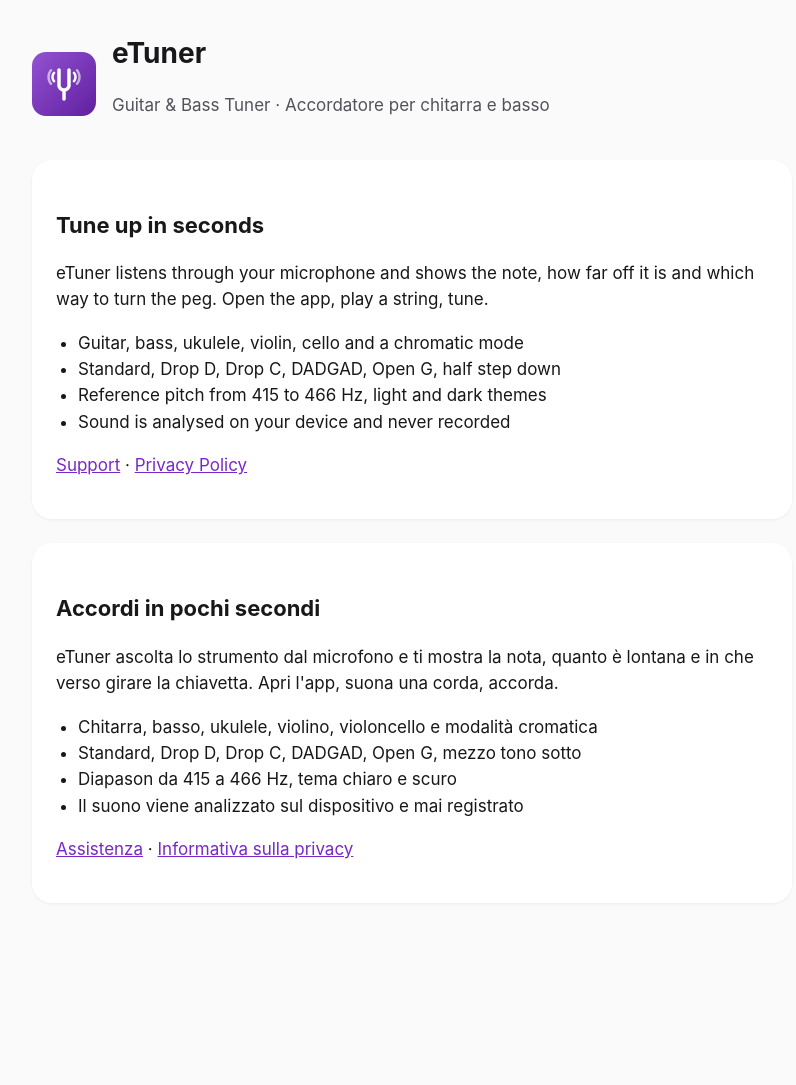
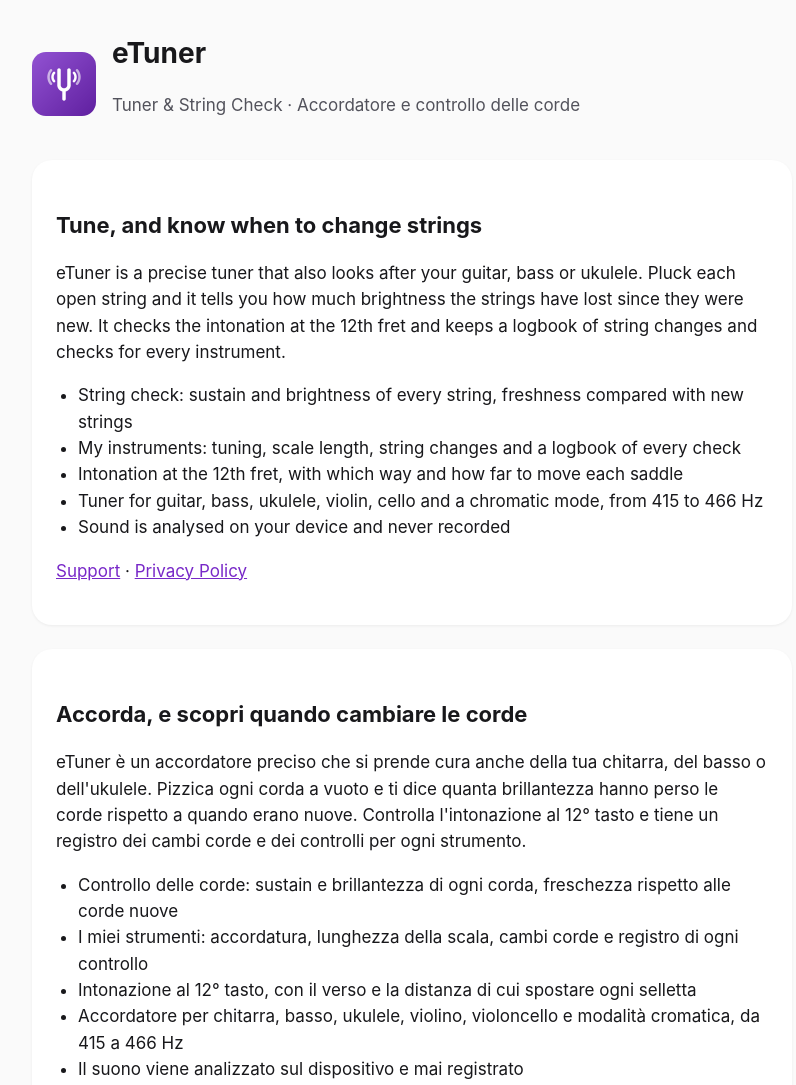
Before and after one commit to fedeinfe/fedeinfe.github.io, a plain HTML site: page etuner/index.html in a window 1280 px wide. Shown: the top 1085 px of the page, without its empty margins (228-1024 px from the left). Before the commit the page ends 967 px from the top, so only its background shows below. Drawn offline with Linux system fonts and the light colour scheme.

Commit message:
eTuner: string check, instruments and logbook

```diff
--- a/etuner/index.html
+++ b/etuner/index.html
@@ -3,7 +3,7 @@
 <head>
 <meta charset="utf-8">
 <meta name="viewport" content="width=device-width, initial-scale=1">
-<title>eTuner – Guitar & Bass Tuner</title>
+<title>eTuner – Tuner & String Check</title>
 <style>
   :root { color-scheme: light dark; --fg: #18181b; --muted: #52525b; --bg: #fafafa; --card: #fff; --brand: #7828c8; }
   @media (prefers-color-scheme: dark) { :root { --fg: #fafafa; --muted: #a1a1aa; --bg: #000; --card: #18181b; --brand: #ae7ede; } }
@@ -26,29 +26,31 @@
   <img src="privacy/icon.png" alt="">
   <div>
     <h1>eTuner</h1>
-    <p class="meta">Guitar &amp; Bass Tuner · Accordatore per chitarra e basso</p>
+    <p class="meta">Tuner &amp; String Check · Accordatore e controllo delle corde</p>
   </div>
 </header>
 
 <section lang="en">
-<h2>Tune up in seconds</h2>
-<p>eTuner listens through your microphone and shows the note, how far off it is and which way to turn the peg. Open the app, play a string, tune.</p>
+<h2>Tune, and know when to change strings</h2>
+<p>eTuner is a precise tuner that also looks after your guitar, bass or ukulele. Pluck each open string and it tells you how much brightness the strings have lost since they were new. It checks the intonation at the 12th fret and keeps a logbook of string changes and checks for every instrument.</p>
 <ul>
-  <li>Guitar, bass, ukulele, violin, cello and a chromatic mode</li>
-  <li>Standard, Drop D, Drop C, DADGAD, Open G, half step down</li>
-  <li>Reference pitch from 415 to 466 Hz, light and dark themes</li>
+  <li>String check: sustain and brightness of every string, freshness compared with new strings</li>
+  <li>My instruments: tuning, scale length, string changes and a logbook of every check</li>
+  <li>Intonation at the 12th fret, with which way and how far to move each saddle</li>
+  <li>Tuner for guitar, bass, ukulele, violin, cello and a chromatic mode, from 415 to 466 Hz</li>
   <li>Sound is analysed on your device and never recorded</li>
 </ul>
 <p><a href="support/">Support</a> · <a href="privacy/">Privacy Policy</a></p>
 </section>
 
 <section lang="it">
-<h2>Accordi in pochi secondi</h2>
-<p>eTuner ascolta lo strumento dal microfono e ti mostra la nota, quanto è lontana e in che verso girare la chiavetta. Apri l'app, suona una corda, accorda.</p>
+<h2>Accorda, e scopri quando cambiare le corde</h2>
+<p>eTuner è un accordatore preciso che si prende cura anche della tua chitarra, del basso o dell'ukulele. Pizzica ogni corda a vuoto e ti dice quanta brillantezza hanno perso le corde rispetto a quando erano nuove. Controlla l'intonazione al 12° tasto e tiene un registro dei cambi corde e dei controlli per ogni strumento.</p>
 <ul>
-  <li>Chitarra, basso, ukulele, violino, violoncello e modalità cromatica</li>
-  <li>Standard, Drop D, Drop C, DADGAD, Open G, mezzo tono sotto</li>
-  <li>Diapason da 415 a 466 Hz, tema chiaro e scuro</li>
+  <li>Controllo delle corde: sustain e brillantezza di ogni corda, freschezza rispetto alle corde nuove</li>
+  <li>I miei strumenti: accordatura, lunghezza della scala, cambi corde e registro di ogni controllo</li>
+  <li>Intonazione al 12° tasto, con il verso e la distanza di cui spostare ogni selletta</li>
+  <li>Accordatore per chitarra, basso, ukulele, violino, violoncello e modalità cromatica, da 415 a 466 Hz</li>
   <li>Il suono viene analizzato sul dispositivo e mai registrato</li>
 </ul>
 <p><a href="support/">Assistenza</a> · <a href="privacy/">Informativa sulla privacy</a></p>
```
Also changed, not shown: etuner/privacy/index.html (+9 -9 lines), etuner/support/index.html (+16 -0 lines).
